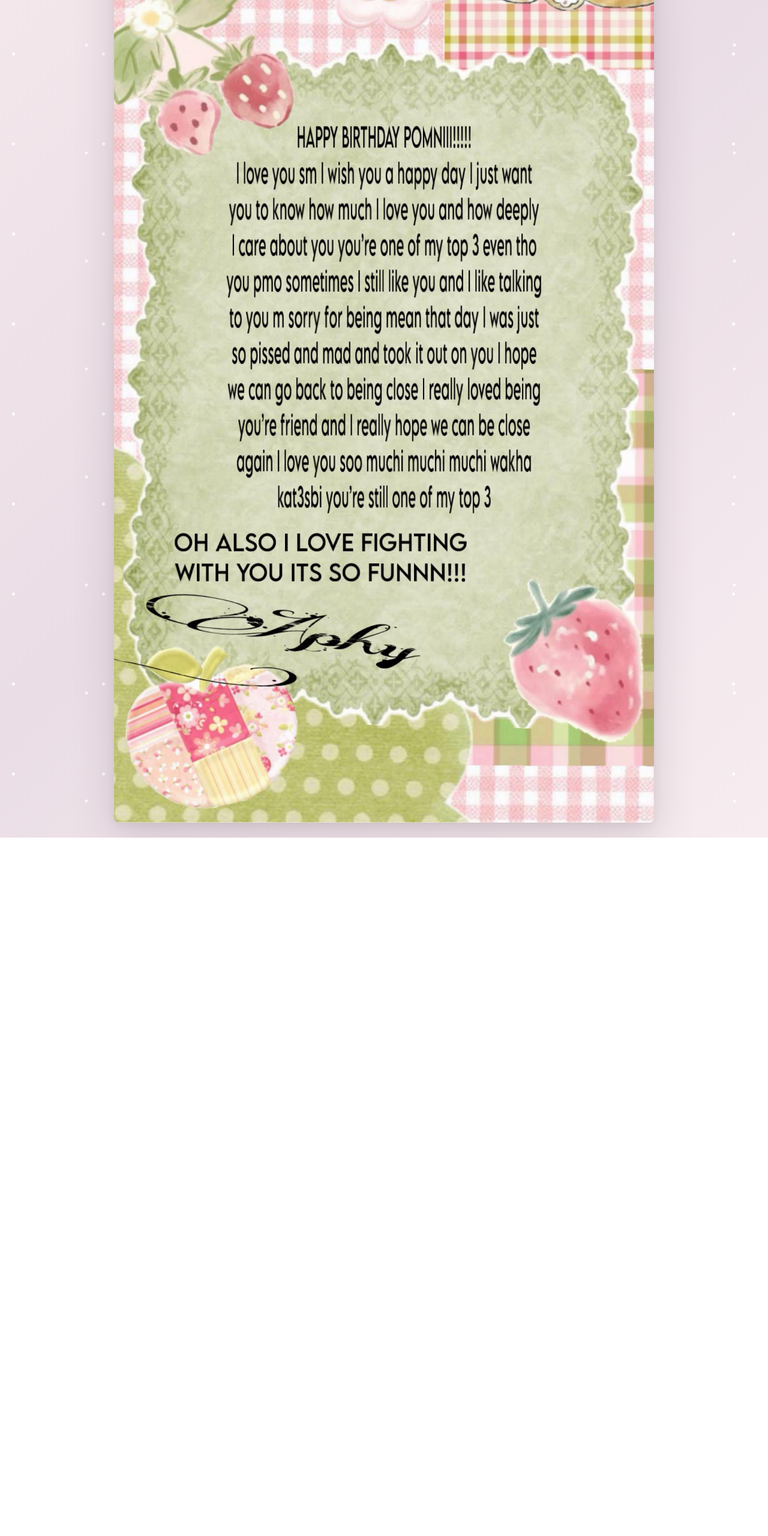
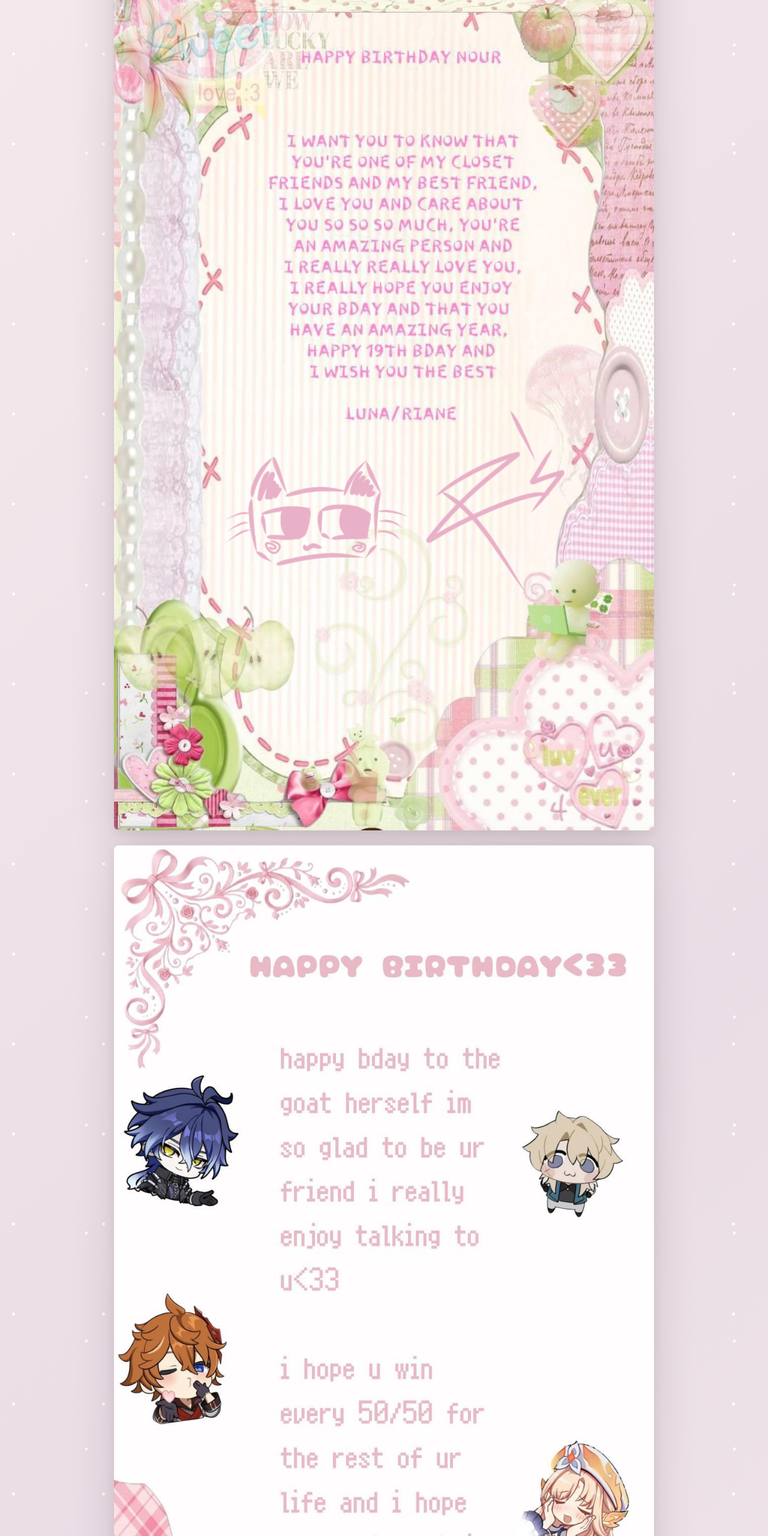
Before and after one commit to ridithzraouli-ctrl/nourbday, a plain HTML site: page letter.html in a window 1280 px wide. Shown: the part 240-2800 px from the top of the page at 60% size. Before the commit the page ends 1636 px from the top, so only its background shows below. Drawn offline with Linux system fonts and the light colour scheme.

Commit message:
Update letter.html

```diff
--- a/letter.html
+++ b/letter.html
@@ -47,13 +47,13 @@
 
     <img
         class="letter"
-        src="Untitled23_20260925225248.png"
+        src="Untitled25_20261001000301.png"
         alt=""
     >
 
     <img
         class="letter"
-        src="Picsart_26-09-25_22-55-55-158.png"
+        src="IMG_20261001_014714_828.jpg"
         alt=""
     >
 
```
